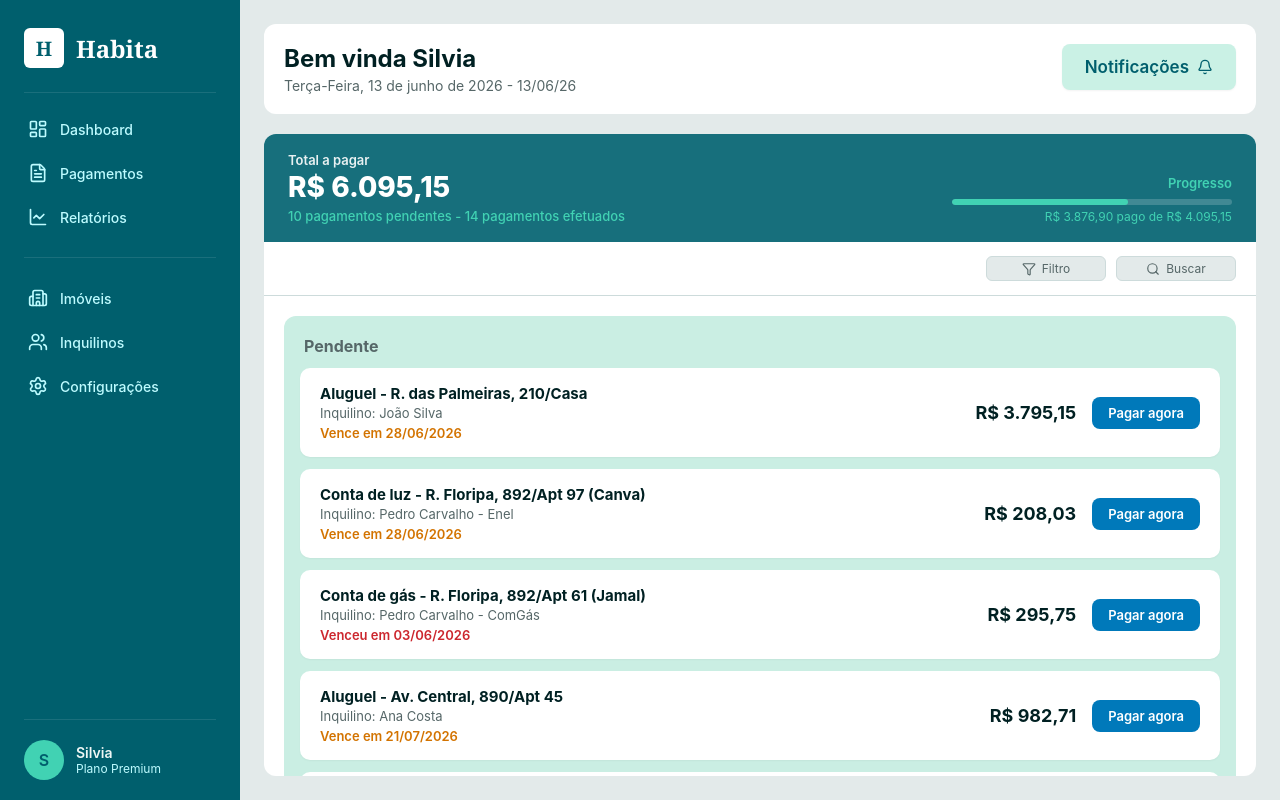
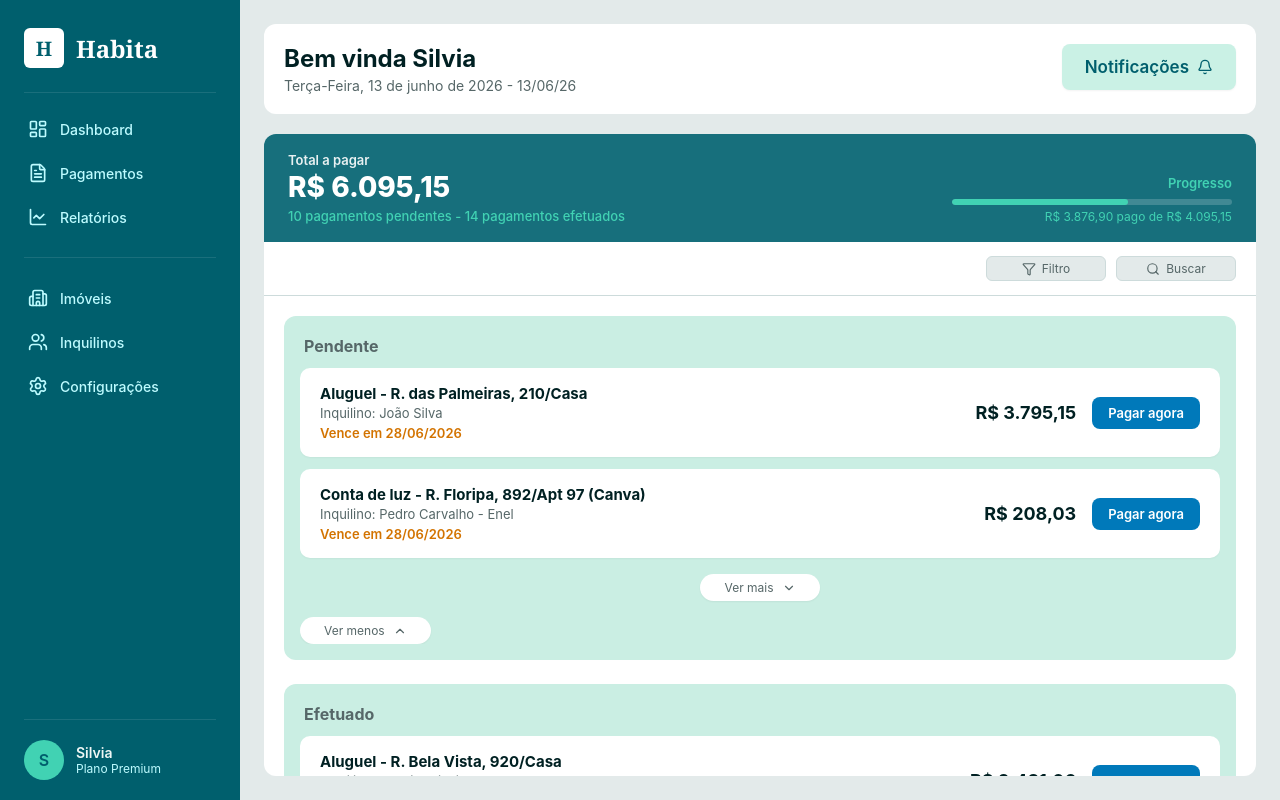
Before and after one commit to DanielJuhoKim/habita-frontend, a React (Vite) app in the folder habita-front/: page /pagamentos in a window 1280 px wide. Built offline with nearby package versions, Linux system fonts and the light colour scheme.

Commit message:
scroll bar para lista de pagamentos

```diff
--- a/habita-front/src/Pagamentos.css
+++ b/habita-front/src/Pagamentos.css
@@ -45,7 +45,7 @@ h1, h2, h3, p { margin: 0; }
 }
 .banner-label { font-size: 13px; font-weight: 600; opacity: .9; }
 .banner-value { font-size: 28px; font-weight: 800; margin-top: 2px; }
-.banner-sub { font-size: 13px; color: var(--brand-mint); margin-top: 4px; font-weight: 500; }
+.banner-desc { font-size: 13px; color: var(--brand-mint); margin-top: 4px; font-weight: 500; }
 .progress-block { min-width: 280px; text-align: right; }
 .progress-label { font-size: 13px; color: var(--brand-mint); font-weight: 600; }
 .progress-bar {
@@ -75,7 +75,7 @@ h1, h2, h3, p { margin: 0; }
 }
 
 /* ===== Sections (scrollable) ===== */
-.sections-scroll {
+.lista-pagamentos {
   flex: 1; overflow-y: auto;
   padding: 20px;
   display: flex; flex-direction: column; gap: 24px;
@@ -84,7 +84,8 @@ h1, h2, h3, p { margin: 0; }
 .section-pendente, .section-efetuado { background: var(--pending-bg); }
 .section-head { padding: 12px 4px; }
 .section-head h3 { font-size: 16px; font-weight: 700; color: var(--muted-foreground); }
-.section-list { display: flex; flex-direction: column; gap: 12px; }
+.section-list { display: flex; flex-direction: column; gap: 12px; max-height: 400px;
+  overflow-y: auto;}
 
 /* ===== Pay card ===== */
 .pay-card {
@@ -123,3 +124,15 @@ h1, h2, h3, p { margin: 0; }
   box-shadow: 0 1px 2px rgba(0,0,0,.05);
 }
 .ver-mais:hover { background: rgb(238, 238, 238); }
+
+
+.ver-menos {
+  background: var(--card);
+  border-radius: 999px;
+  padding: 6px 24px;
+  display: flex; align-items: center; gap: 8px;
+  font-size: 12px; color: var(--muted-foreground);
+  box-shadow: 0 1px 2px rgba(0,0,0,.05);
+}
+
+.ver-menos:hover { background: rgb(238, 238, 238); }
--- a/habita-front/src/Pagamentos.tsx
+++ b/habita-front/src/Pagamentos.tsx
@@ -3,7 +3,10 @@ import "./Pagamentos.css";
 
 import {
   Filter, Search, ChevronDown,
+  ChevronUp,
 } from "lucide-react";
+
+import { useState } from "react";
 
 type Status = "pending-soon" | "late" | "paid";
 
@@ -31,16 +34,16 @@ const efetuados: Pagamento_info[] = [
   { title: "Condomínio - Av. Central, 890", tenant: "Ana Costa", info: "Data: 05/06/2026 - Pago em 04/06/2026", status: "paid", value: "R$ 380,00" },
 ];
 
-function PagamentoCard({ p }: { p: Pagamento_info }) {
+function PagamentoCard({ pagamento }: { pagamento: Pagamento_info }) {
   return (
     <div className="pay-card">
       <div className="pay-info">
-        <p className="pay-title">{p.title}</p>
-        <p className="pay-tenant">Inquilino: {p.tenant}</p>
-        <p className={`pay-date ${p.status}`}>{p.info}</p>
+        <p className="pay-title">{pagamento.title}</p>
+        <p className="pay-tenant">Inquilino: {pagamento.tenant}</p>
+        <p className={`pay-date ${pagamento.status}`}>{pagamento.info}</p>
       </div>
       <div className="pay-actions">
-        <p className="pay-value">{p.value}</p>
+        <p className="pay-value">{pagamento.value}</p>
         <button className="pay-btn">Pagar agora</button>
       </div>
     </div>
@@ -49,17 +52,54 @@ function PagamentoCard({ p }: { p: Pagamento_info }) {
 
 function Section({
   title, items, bg,
-}: { title: string; items: Pagamento_info[]; bg: "pendente" | "efetuado" }) {
+}: {
+  title: string;
+  items: Pagamento_info[];
+  bg: "pendente" | "efetuado"
+  }) {
+  const [qtd_payment, qtd_payment_visivel] = useState(2);
+
+  function mostrarMaisPagamentos() {
+    qtd_payment_visivel((anterior) => anterior + 2);
+  }
+
+  function mostrarMenosPagamentos() {
+    qtd_payment_visivel((anterior) => anterior - 2);
+  }
+
+  const pagamentos_visiveis = items.slice(0, qtd_payment);
+
   return (
     <div className={`section section-${bg}`}>
       <div className="section-head">
         <h3>{title}</h3>
       </div>
+
       <div className="section-list">
-        {items.map((p, i) => <PagamentoCard key={i} p={p} />)}
-        <div className="ver-mais-wrap">
-          <button className="ver-mais">Ver mais <ChevronDown size={14} /></button>
-        </div>
+        {
+        pagamentos_visiveis.map((p, i) => (
+          <PagamentoCard key={i} pagamento={p} />
+        ))
+        }
+
+        {
+        qtd_payment < items.length && (
+          <div className="ver-mais-wrap">
+              <button className="ver-mais" onClick={mostrarMaisPagamentos}>
+                Ver mais <ChevronDown size={14} />
+              </button>
+            </div>
+          )
+        }
+        {
+          qtd_payment >= 2 && (
+          <div className="ver-menos-wrap">
+              <button className="ver-menos" onClick={mostrarMenosPagamentos}>
+                Ver menos <ChevronUp size={14} />
+              </button>
+            </div>
+          )
+        }
       </div>
     </div>
   );
@@ -72,7 +112,7 @@ export default function Pagamentos() {
           <div>
             <p className="banner-label">Total a pagar</p>
             <p className="banner-value">R$ 6.095,15</p>
-            <p className="banner-sub">10 pagamentos pendentes - 14 pagamentos efetuados</p>
+            <p className="banner-desc">10 pagamentos pendentes - 14 pagamentos efetuados</p>
           </div>
           <div className="progress-block">
             <p className="progress-label">Progresso</p>
@@ -93,7 +133,7 @@ export default function Pagamentos() {
             </div>
           </div>
 
-          <div className="sections-scroll">
+          <div className="lista-pagamentos">
             <Section title="Pendente" items={pendentes} bg="pendente" />
             <Section title="Efetuado" items={efetuados} bg="efetuado" />
           </div>
```
